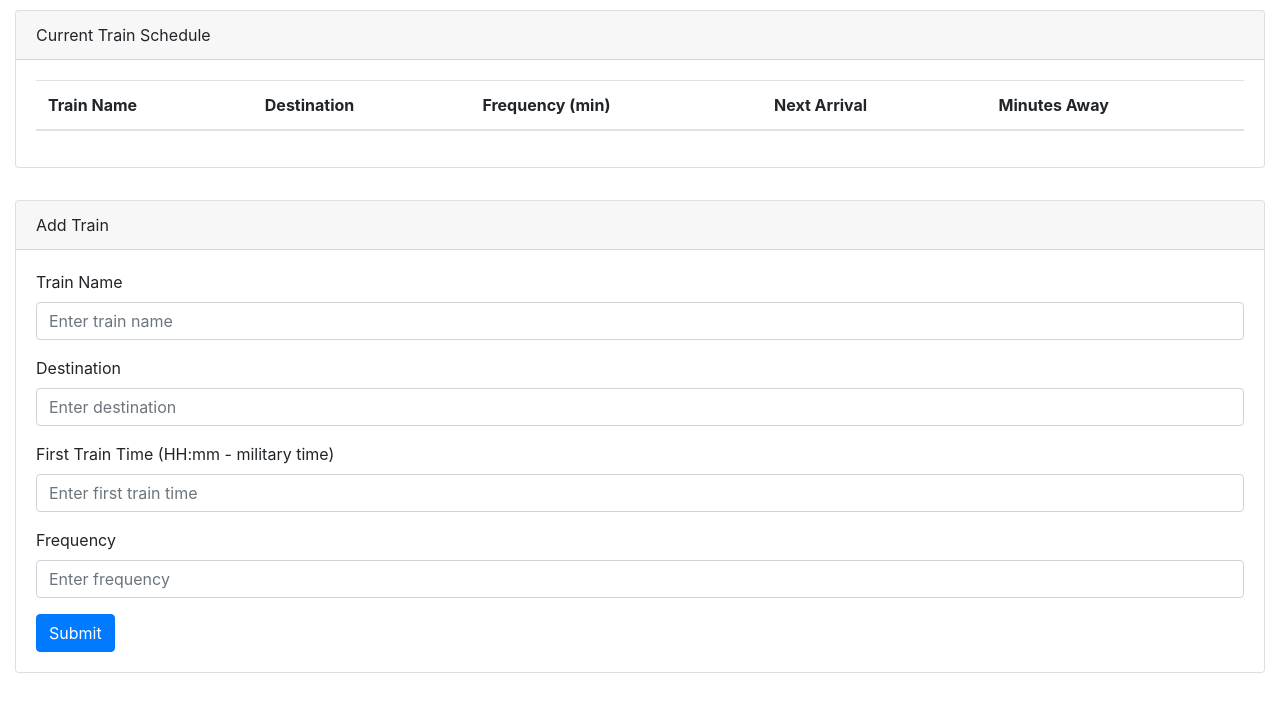
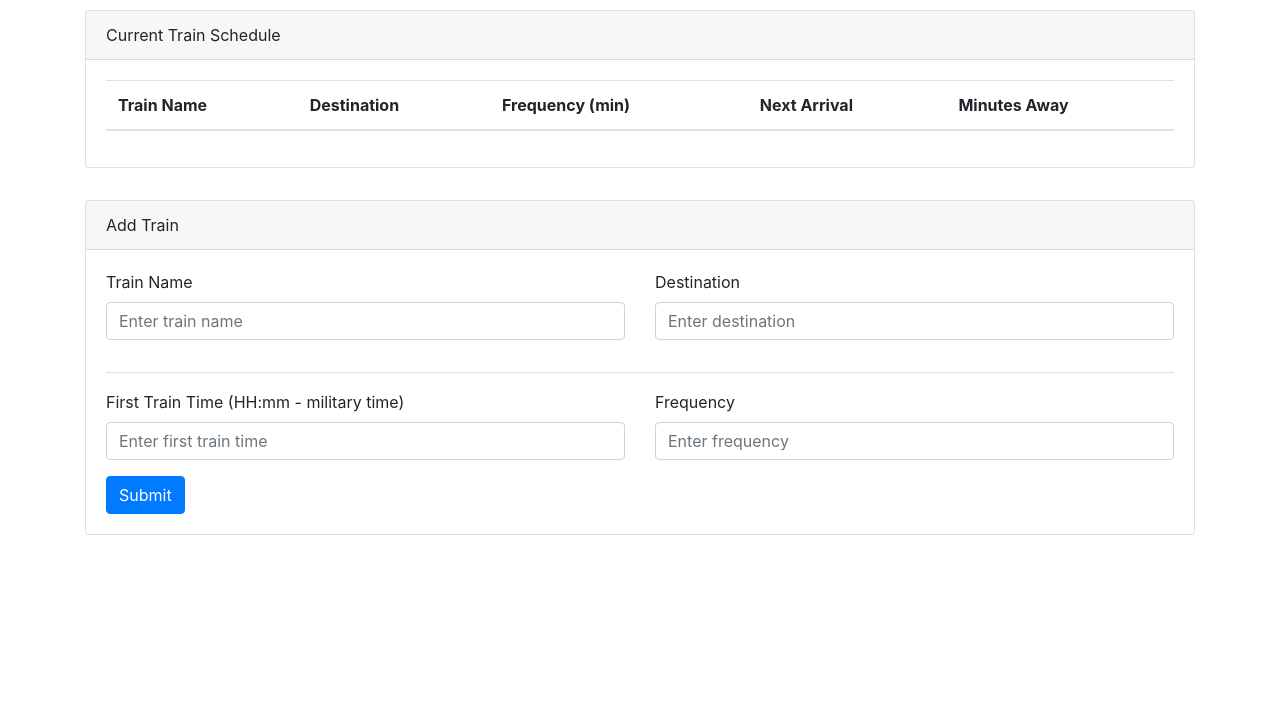
Before and after one commit to bshurts93/Train_Scheduler, a plain HTML site: page index.html in a window 1280 px wide. Shown: the part 94-800 px from the top of the page. Drawn offline with nearby package versions, Linux system fonts and the light colour scheme; no server answers.

Commit message:
Reformatted the form to a grid style

```diff
--- a/assets/css/style.css
+++ b/assets/css/style.css
@@ -11,3 +11,8 @@
 .add-train-card {
   margin-top: 2rem;
 }
+
+.form-seperate {
+  background-color: #fafafa;
+  height: 1px;
+}
--- a/assets/javascript/app.js
+++ b/assets/javascript/app.js
@@ -87,12 +87,6 @@ database.ref().on("child_added", function(childSnapshot) {
 
   var minutesLeft = getMinutesLeft(childFrequency, childFirstTrain);
   var nextTrain = getNextArrival(childFrequency, childFirstTrain);
-  console.log(nextTrain);
-  console.log(minutesLeft);
-  //   console.log(childName);
-  //   console.log(childDestination);
-  //   console.log(childFirstTrain);
-  //   console.log(childFrequency);
 
   // Create new table row
   var newRow = $("<tr>");
--- a/index.html
+++ b/index.html
@@ -17,7 +17,7 @@
     <link rel="stylesheet" href="assets/css/style.css" />
   </head>
   <body>
-    <div class="container-fluid">
+    <div class="container">
       <div class="header-box">
         <h1>Train Schedule</h1>
       </div>
@@ -43,6 +43,8 @@
         <div class="card-header">Add Train</div>
         <div class="card-body">
           <form>
+            <div class="row">
+              <div class="col">
                 <div class="form-group">
                   <label for="train-name-input">Train Name</label>
                   <input
@@ -52,6 +54,8 @@
                     placeholder="Enter train name"
                   />
                 </div>
+              </div>
+              <div class="col">
                 <div class="form-group">
                   <label for="destination-input">Destination</label>
                   <input
@@ -61,6 +65,11 @@
                     placeholder="Enter destination"
                   />
                 </div>
+              </div>
+            </div>
+            <hr class="form-seperate" />
+            <div class="row">
+              <div class="col">
                 <div class="form-group">
                   <label for="first-train-input"
                     >First Train Time (HH:mm - military time)</label
@@ -72,6 +81,8 @@
                     placeholder="Enter first train time"
                   />
                 </div>
+              </div>
+              <div class="col">
                 <div class="form-group">
                   <label for="frequency-input">Frequency</label>
                   <input
@@ -81,6 +92,9 @@
                     placeholder="Enter frequency"
                   />
                 </div>
+              </div>
+            </div>
+
             <button type="submit" class="btn btn-primary" id="add-train">
               Submit
             </button>
```
Lines whose indentation alone changed are shown as unchanged.
